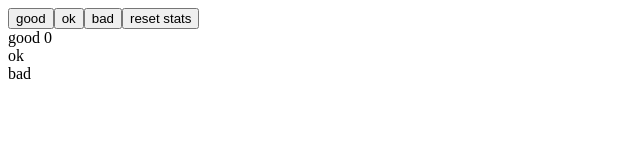
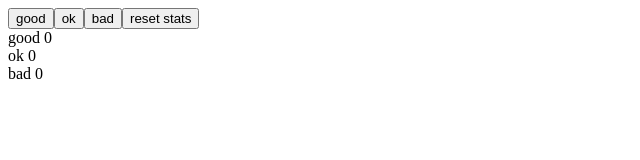
Before and after one commit to hamzaomer11/Part-6, a React (Vite) app: page / in a window 1280 px wide. Shown: the top 160 px of the page, without its empty margins (0-640 px from the left). Built offline with nearby package versions, Linux system fonts and the light colour scheme.

Commit message:
Unicafe Revisited: Exercise 6.2

```diff
--- a/src/main.jsx
+++ b/src/main.jsx
@@ -12,16 +12,33 @@ const App = () => {
       type: 'GOOD'
     })
   }
+  const ok = () => {
+    store.dispatch({
+      type: 'OK'
+    })
+  }
+
+  const bad = () => {
+    store.dispatch({
+      type: 'BAD'
+    })
+  }
+
+  const zero = () => {
+    store.dispatch({
+      type: 'ZERO'
+    })
+  }
 
   return (
     <div>
       <button onClick={good}>good</button>
-      <button>ok</button>
-      <button>bad</button>
-      <button>reset stats</button>
+      <button onClick={ok}>ok</button>
+      <button onClick={bad}>bad</button>
+      <button onClick={zero}>reset stats</button>
       <div>good {store.getState().good}</div>
-      <div>ok</div>
-      <div>bad</div>
+      <div>ok {store.getState().ok}</div>
+      <div>bad {store.getState().bad}</div>
     </div>
   )
 }
```
